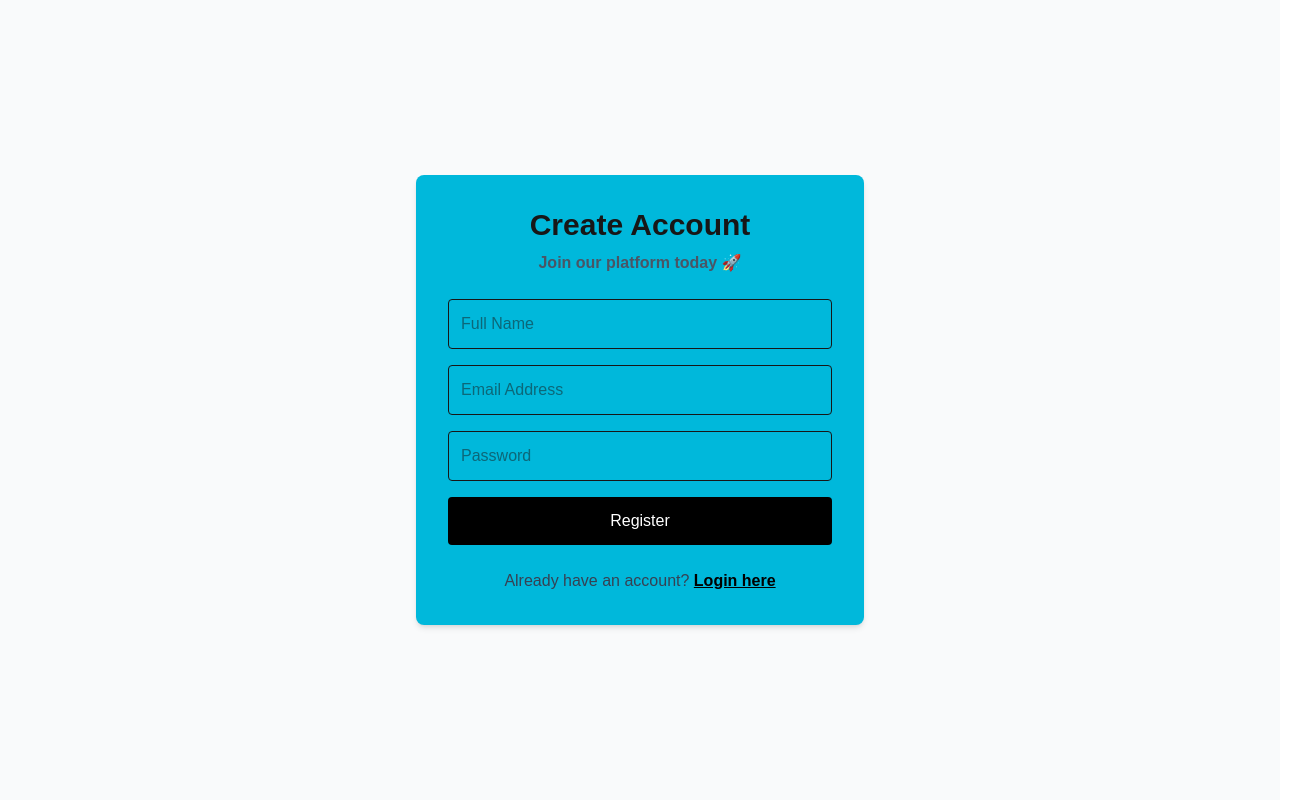
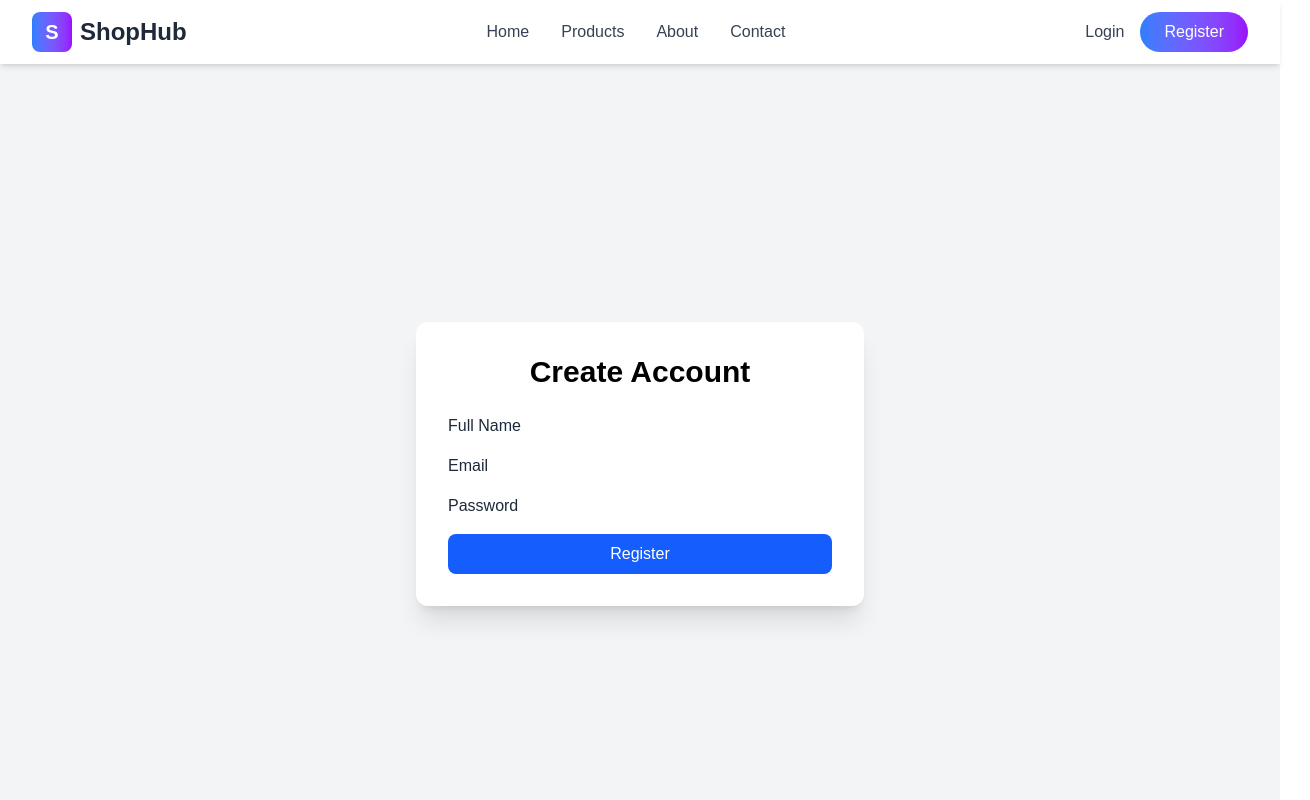
Before and after one commit to Taoshif1/NextJs-EcomWeb, a Next.js app: page /register in a window 1280 px wide. Shown: the top 800 px of the page, 1310 px wide, since content can reach past the window. Built offline with nearby package versions, Linux system fonts and the light colour scheme; no server answers.

Commit message:
login & register redesigned & folder struct organised

```diff
--- a/package.json
+++ b/package.json
@@ -9,7 +9,10 @@
     "lint": "eslint"
   },
   "dependencies": {
+    "@next-auth/mongodb-adapter": "^1.1.3",
     "bcryptjs": "^3.0.3",
+    "firebase": "^12.6.0",
+    "mongodb": "^7.0.0",
     "mongoose": "^9.0.0",
     "next": "16.0.4",
     "next-auth": "^4.24.13",
--- a/src/app/api/auth/[...nextauth]/route.js
+++ b/src/app/api/auth/[...nextauth]/route.js
@@ -1,24 +1,34 @@
 import NextAuth from "next-auth";
 import CredentialsProvider from "next-auth/providers/credentials";
+import GoogleProvider from "next-auth/providers/google";
+import bcrypt from "bcryptjs";
+import User from "@/models/User";
+import { connectDB } from "@/lib/mongodb";
 
-const handler = NextAuth({
+export const authOptions = {
   providers: [
+    GoogleProvider({
+      clientId: process.env.GOOGLE_CLIENT_ID,
+      clientSecret: process.env.GOOGLE_CLIENT_SECRET
+    }),
     CredentialsProvider({
       name: "Credentials",
-      credentials: {
-        email: {},
-        password: {},
-      },
+      async authorize(credentials) {
+        await connectDB();
+        const user = await User.findOne({ email: credentials.email });
 
-      async authorize(credentials) {
-        // TODO: connect db and validate user
-        return null;
-      },
-    }),
+        if (!user) return null;
+
+        const isMatch = await bcrypt.compare(credentials.password, user.password);
+        if (!isMatch) return null;
+
+        return { id: user._id, name: user.name, email: user.email };
+      }
+    })
   ],
-  pages: {
-    signIn: "/login",
-  },
-});
+  session: { strategy: "jwt" },
+  secret: process.env.NEXTAUTH_SECRET,
+};
 
+const handler = NextAuth(authOptions);
 export { handler as GET, handler as POST };
--- a/src/app/api/register/route.js
+++ b/src/app/api/register/route.js
@@ -1,35 +1,24 @@
 import { NextResponse } from "next/server";
-import bcrypt from 'bcryptjs'
-import User from "@/app/models/User";
-// import dbConnect from "@/lib/mongodb"
+import bcrypt from "bcryptjs";
+import { connectDB } from "@/lib/mongodb";
+import User from "@/models/User";
 
 export async function POST(req) {
   try {
-    await dbConnect();
-    const body = await req.json();
-    const { name, email, password } = body;
+    await connectDB();
+    const { name, email, password } = await req.json();
 
-    if (!name || !email || !password) {
-      return NextResponse.json({ error: "Missing fields" }, { status: 400 });
+    const existingUser = await User.findOne({ email });
+    if (existingUser) {
+      return NextResponse.json({ error: "Email already exists" }, { status: 400 });
     }
 
-    const hashed = await bcrypt.hash(password, 10);
+    const hashedPassword = await bcrypt.hash(password, 10);
 
-    await User.create({
-      name,
-      email,
-      password: hashed,
-    });
+    await User.create({ name, email, password: hashedPassword });
 
-    return NextResponse.json(
-      { message: "User created successfully" },
-      { status: 201 }
-    );
-  } catch (err) {
-    console.error("REGISTER ERROR:", err);
-    return NextResponse.json(
-      { error: "Server failed while creating account" },
-      { status: 500 }
-    );
+    return NextResponse.json({ message: "User registered successfully" }, { status: 201 });
+  } catch (error) {
+    return NextResponse.json({ error: "Server error" }, { status: 500 });
   }
 }
--- a/src/app/login/page.jsx
+++ b/src/app/login/page.jsx
@@ -1,27 +1,64 @@
 "use client";
-
 import { signIn } from "next-auth/react";
+import { useRouter } from "next/navigation";
+import { useState } from "react";
+import Navbar from "@/app/components/Navbar";
+import Footer from "@/app/components/Footer";
 
 export default function LoginPage() {
+  const router = useRouter();
+  const [error, setError] = useState("");
+
+  async function handleSubmit(e) {
+    e.preventDefault();
+    setError("");
+
+    const email = e.target.email.value;
+    const password = e.target.password.value;
+
+    const res = await signIn("credentials", {
+      email,
+      password,
+      redirect: false
+    });
+
+    if (!res.ok) {
+      setError("Invalid email or password");
+      return;
+    }
+
+    router.push("/");
+  }
+
   return (
-    <div className="min-h-screen flex items-center justify-center p-6">
-      <div className="w-full max-w-md bg-gray-700 p-6 shadow-md rounded space-y-4">
-        <h1 className="text-3xl font-bold">Login</h1>
+    <>
+      <Navbar />
 
-        <button
-          onClick={() => signIn("google")}
-          className="w-full bg-red-500 text-white p-3 rounded"
-        >
-          Login with Google
-        </button>
+      <div className="min-h-screen flex items-center justify-center text-black bg-gray-100 px-4">
+        <div className="bg-gray-200 p-8 rounded-xl shadow-xl max-w-md w-full">
+          <h1 className="text-3xl font-bold mb-6 text-center">Login</h1>
 
-        <button
-          onClick={() => signIn("credentials")}
-          className="w-full bg-black text-white p-3 rounded"
-        >
-          Login with Email
-        </button>
+          {error && <p className="text-red-500 mb-4 text-center">{error}</p>}
+
+          <form onSubmit={handleSubmit} className="font-black space-y-4">
+            <input name="email" type="email" required placeholder="Email" className="input" />
+            <input name="password" type="password" required placeholder="Password" className="input" />
+
+            <button className="w-full bg-blue-600 text-white py-2 rounded-lg">
+              Login
+            </button>
+          </form>
+
+          <button
+            onClick={() => signIn("google")}
+            className="w-full mt-4 bg-red-500 text-white py-2 rounded-lg"
+          >
+            Continue with Google
+          </button>
+        </div>
       </div>
-    </div>
+
+      <Footer />
+    </>
   );
 }
--- a/src/app/register/page.jsx
+++ b/src/app/register/page.jsx
@@ -1,97 +1,85 @@
 "use client";
-
 import { useState } from "react";
 import { useRouter } from "next/navigation";
+import Navbar from "@/app/components/Navbar";
+import Footer from "@/app/components/Footer";
 
 export default function RegisterPage() {
   const router = useRouter();
+  const [error, setError] = useState("");
+  const [success, setSuccess] = useState("");
 
-  const [loading, setLoading] = useState(false);
-  const [errorMsg, setErrorMsg] = useState("");
-  const [successMsg, setSuccessMsg] = useState("");
+  async function handleRegister(e) {
+    e.preventDefault();
+    setError("");
+    setSuccess("");
 
-  async function handleSubmit(e) {
-    e.preventDefault();
-    setLoading(true);
-    setErrorMsg("");
-    setSuccessMsg("");
-
-    const formData = new FormData(e.target);
+    const form = new FormData(e.target);
+    const data = {
+      name: form.get("name"),
+      email: form.get("email"),
+      password: form.get("password")
+    };
 
     const res = await fetch("/api/register", {
       method: "POST",
-      body: JSON.stringify({
-        name: formData.get("name"),
-        email: formData.get("email"),
-        password: formData.get("password"),
-      }),
       headers: { "Content-Type": "application/json" },
+      body: JSON.stringify(data)
     });
 
-    let data = {};
-    try {
-      data = await res.json();
-    } catch (err) {
-      setErrorMsg("Server returned empty response");
-      setLoading(false);
+    const response = await res.json();
+
+    if (!res.ok) {
+      setError(response.error);
       return;
     }
 
-    if (!res.ok) {
-      setErrorMsg(data.error || "Registration failed");
-      setLoading(false);
-      return;
-    }
-
-    setSuccessMsg("Account created successfully! Redirecting...");
-    setLoading(false);
-
-    setTimeout(() => router.push("/login"), 1500);
+    setSuccess("Registration successful! Redirecting...");
+    setTimeout(() => router.push("/login"), 2000);
   }
 
   return (
-    <div className="min-h-screen flex justify-center items-center bg-gray-50 px-4">
-      <div className="w-full max-w-md bg-cyan-500 shadow-md rounded-lg p-8">
+    <>
+      <Navbar />
 
-        <h1 className="text-3xl font-bold mb-2 text-center">Create Account</h1>
-        <p className="text-gray-600 mb-6 text-center font-bold">
-          Join our platform today 🚀
-        </p>
+      <div className="min-h-screen flex items-center justify-center bg-gray-100 text-black px-4">
+        <div className="bg-white p-8 rounded-xl shadow-xl max-w-md w-full">
+          <h1 className="text-3xl font-bold mb-6 text-center">Create Account</h1>
 
-        {successMsg && (
-          <div className="bg-green-100 text-green-800 p-2 mb-4 rounded">
-            {successMsg}
-          </div>
-        )}
+          {error && <p className="text-red-500 mb-4 text-center">{error}</p>}
+          {success && <p className="text-green-600 mb-4 text-center">{success}</p>}
 
-        {errorMsg && (
-          <div className="bg-red-100 text-red-800 p-2 mb-4 rounded">
-            {errorMsg}
-          </div>
-        )}
+          <form onSubmit={handleRegister} className="space-y-4">
+            <input
+              name="name"
+              type="text"
+              required
+              placeholder="Full Name"
+              className="input text-black placeholder:text-gray-800"
+            />
+            <input
+              name="email"
+              type="email"
+              required
+              placeholder="Email"
+              className="input text-black placeholder:text-gray-800"
+            />
+            <input
+              name="password"
+              type="password"
+              required
+              placeholder="Password"
+              className="input text-black placeholder:text-gray-800"
+            />
 
-        <form onSubmit={handleSubmit} className="space-y-4 ">
-          <input name="name" placeholder="Full Name" className="border p-3 w-full rounded" />
-          <input name="email" type="email" placeholder="Email Address" className="border p-3 w-full rounded" />
-          <input name="password" type="password" placeholder="Password" className="border p-3 w-full rounded" />
-
-          <button type="submit" disabled={loading} className="w-full bg-black text-white py-3 rounded">
-            {loading ? "Creating account..." : "Register"}
-          </button>
-        </form>
-
-        <div className="mt-6 text-center">
-          <p className="text-gray-700">
-            Already have an account?{" "}
-            <span
-              onClick={() => router.push("/login")}
-              className="text-black font-semibold cursor-pointer underline"
-            >
-              Login here
-            </span>
-          </p>
+            <button className="w-full bg-blue-600 text-white py-2 rounded-lg">
+              Register
+            </button>
+          </form>
         </div>
       </div>
-    </div>
+
+      <Footer />
+    </>
   );
 }
--- a/src/app/models/User.js
+++ b/src/models/User.js
@@ -1,4 +1,4 @@
-import mongoose from 'mongoose';
+import mongoose from '../lib/mongodb';
 
 // User Schema - defines what data we store for each user
 const UserSchema = new mongoose.Schema({
@@ -13,6 +13,8 @@ const UserSchema = new mongoose.Schema({
   },
   password: {
     type: String,
+    // When using credentials, we need the password field to be retrievable
+    // for bcrypt comparison, so we don't use 'select: false' here.
   },
   image: {
     type: String,
@@ -28,5 +30,5 @@ const UserSchema = new mongoose.Schema({
   },
 });
 
-// Export the model
+// Use existing model or compile a new one
 export default mongoose.models.User || mongoose.model('User', UserSchema);
```
Also changed, not shown: src/lib/mongodb.js (+28 -16 lines), src/lib/auth.js (renamed from src/app/utils/auth.js), src/models/Products.js (renamed from src/app/models/Products.js), 1 other file (tests, documents, lock files or other folders).
